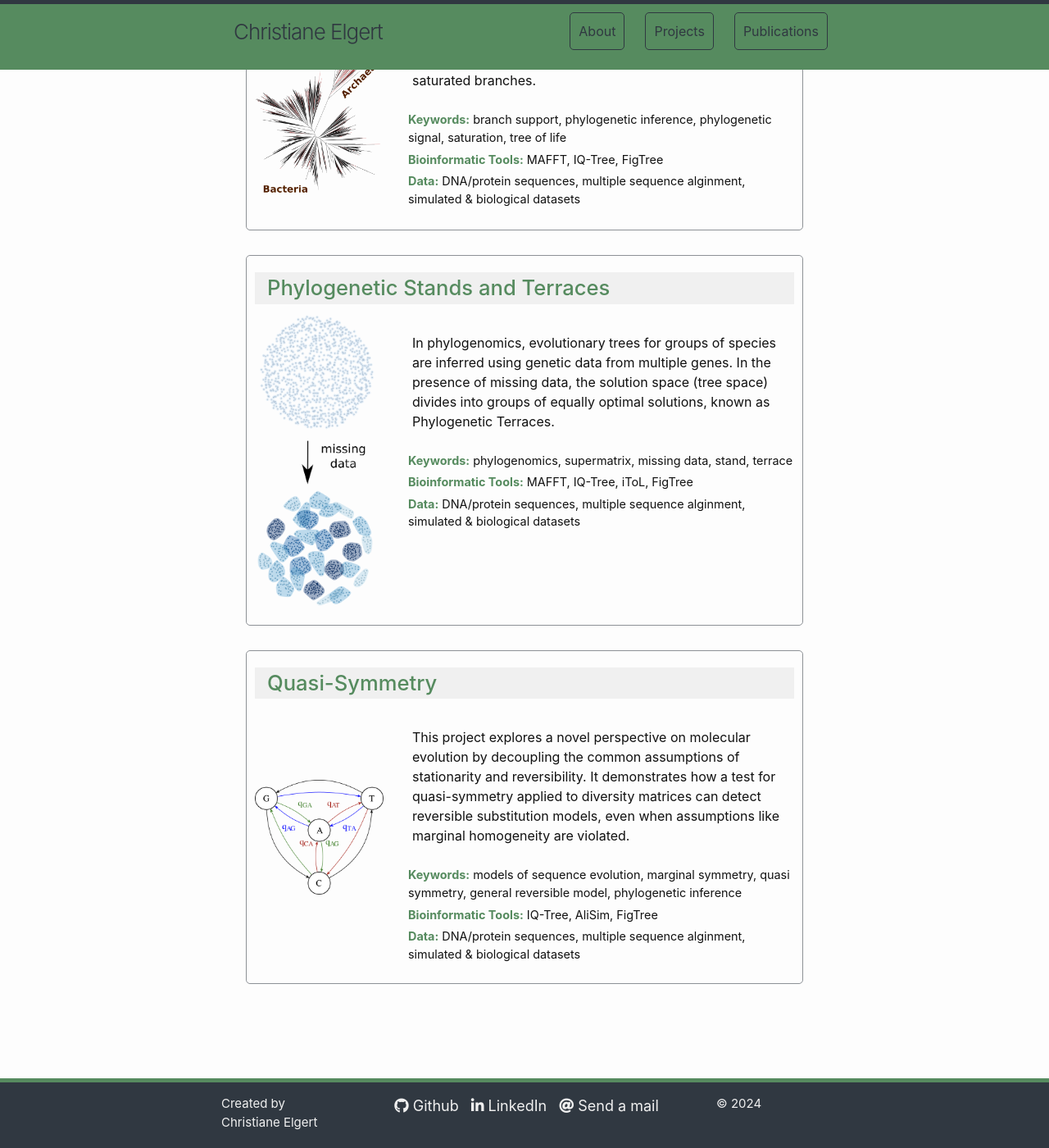
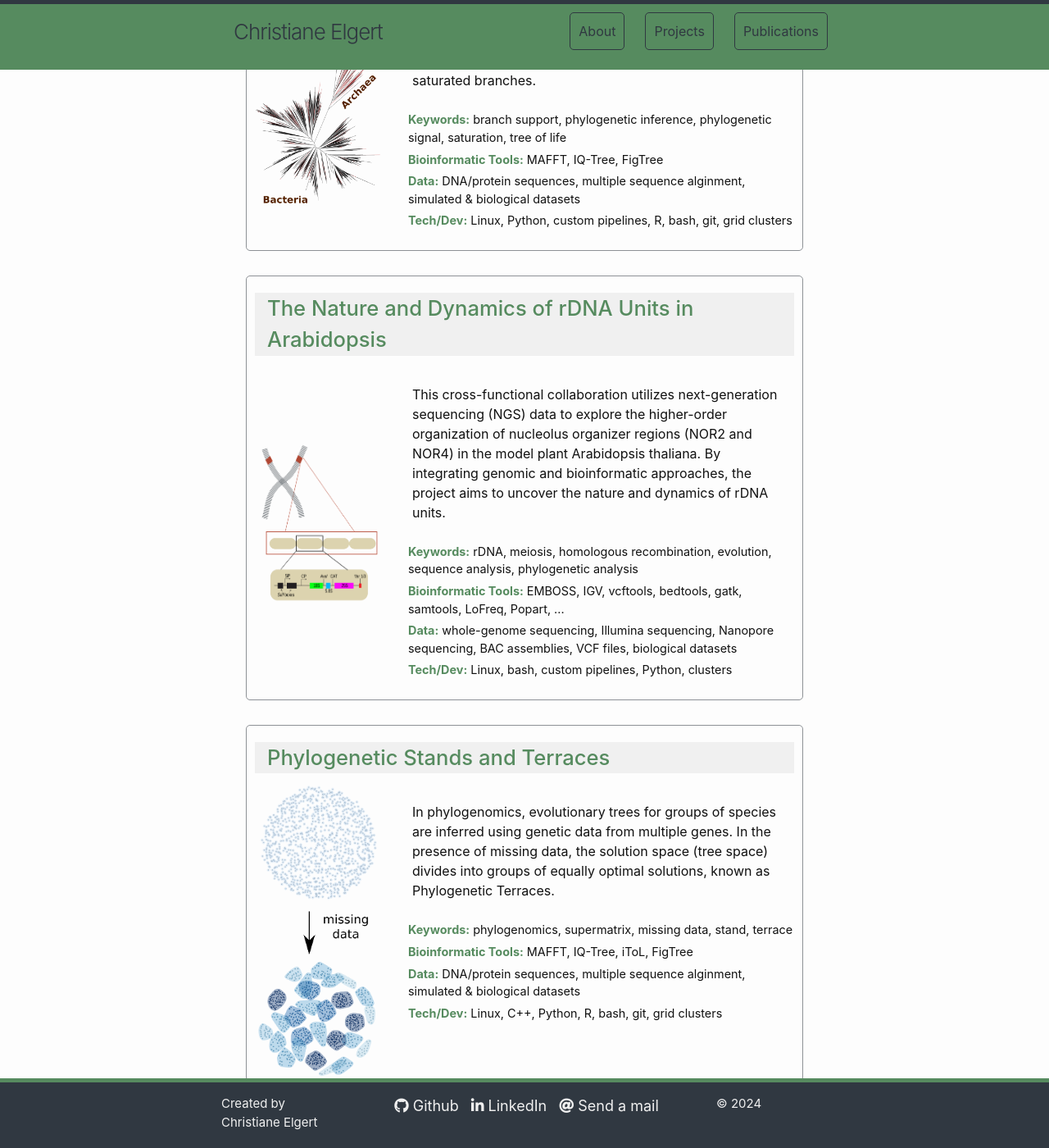
Before and after one commit to Elli-ellgard/Elli-ellgard.github.io, a Jekyll site: the page built from projects/index.html, in a window 1280 px wide and 1400 px high, scrolled down 300 px. Shown: the whole window at 82% size. Built offline with Jekyll 4.4.1, drawn with Linux system fonts in a browser that asks for light colours; nearby versions of some CDN libraries; some of the changed text lies outside the part shown.

Commit message:
project 4: rDNA units

```diff
--- a/_data/projects_overview.yml
+++ b/_data/projects_overview.yml
@@ -46,10 +46,48 @@ projects:
     tech_dev:
       - Linux
       - Python
+      - custom pipelines
       - R
       - bash
       - git
       - grid clusters
+
+
+  - name: The Nature and Dynamics of rDNA Units in Arabidopsis
+    description: |
+      This cross-functional collaboration utilizes next-generation sequencing (NGS) data to explore the higher-order organization of nucleolus organizer regions (NOR2 and NOR4) in the model plant Arabidopsis thaliana. By integrating genomic and bioinformatic approaches, the project aims to uncover the nature and dynamics of rDNA units.
+    keywords:
+      - rDNA
+      - meiosis
+      - homologous recombination
+      - evolution
+      - sequence analysis
+      - phylogenetic analysis
+    figure: rDNA_arabidopsis.png
+    bioinformatic_tools:
+      - EMBOSS
+      - IGV
+      - vcftools
+      - bedtools
+      - gatk
+      - samtools
+      - LoFreq
+      - Popart
+      - ...
+    data:
+      - whole-genome sequencing
+      - Illumina sequencing
+      - Nanopore sequencing
+      - BAC assemblies
+      - VCF files
+      - biological datasets
+    tech_dev:
+      - Linux
+      - bash
+      - custom pipelines
+      - Python
+      - clusters
+
 
   - name: Phylogenetic Stands and Terraces
     description: |
@@ -79,21 +117,6 @@ projects:
       - git
       - grid clusters
 
-  # - name: Arabidopsis thaliana
-  #   description: |
-  #     project description (1-3 sentences)
-  #   keywords:
-  #     - 3 or 5 keywords
-  #   figure: figure.png
-  #   bioinformatic_tools:
-  #     - if used
-  #   data:
-  #     - dataset types
-  #   tech_dev:
-  #     - Linux
-
-
-
   - name: Quasi-Symmetry
     description: |
       This project explores a novel perspective on molecular evolution by decoupling the common assumptions of stationarity and reversibility.
--- a/projects/index.html
+++ b/projects/index.html
@@ -33,6 +33,9 @@ title: Projects
             {% if project.data %}
               <p class="project-skills"><strong>Data:</strong> {{ project.data | join: ", " }}</p>
             {% endif %}
+            {% if project.tech_dev %}
+              <p class="project-skills"><strong>Tech/Dev:</strong> {{ project.tech_dev | join: ", " }}</p>
+            {% endif %}
           </div>
         </div>
       </div>
```
Also changed, not shown: assets/images/projects/rDNA_arabidopsis.png (added), assets/images/projects/rDNA_arabidopsis_small.png (added), assets/images/projects/stand_and_terrace.png.
